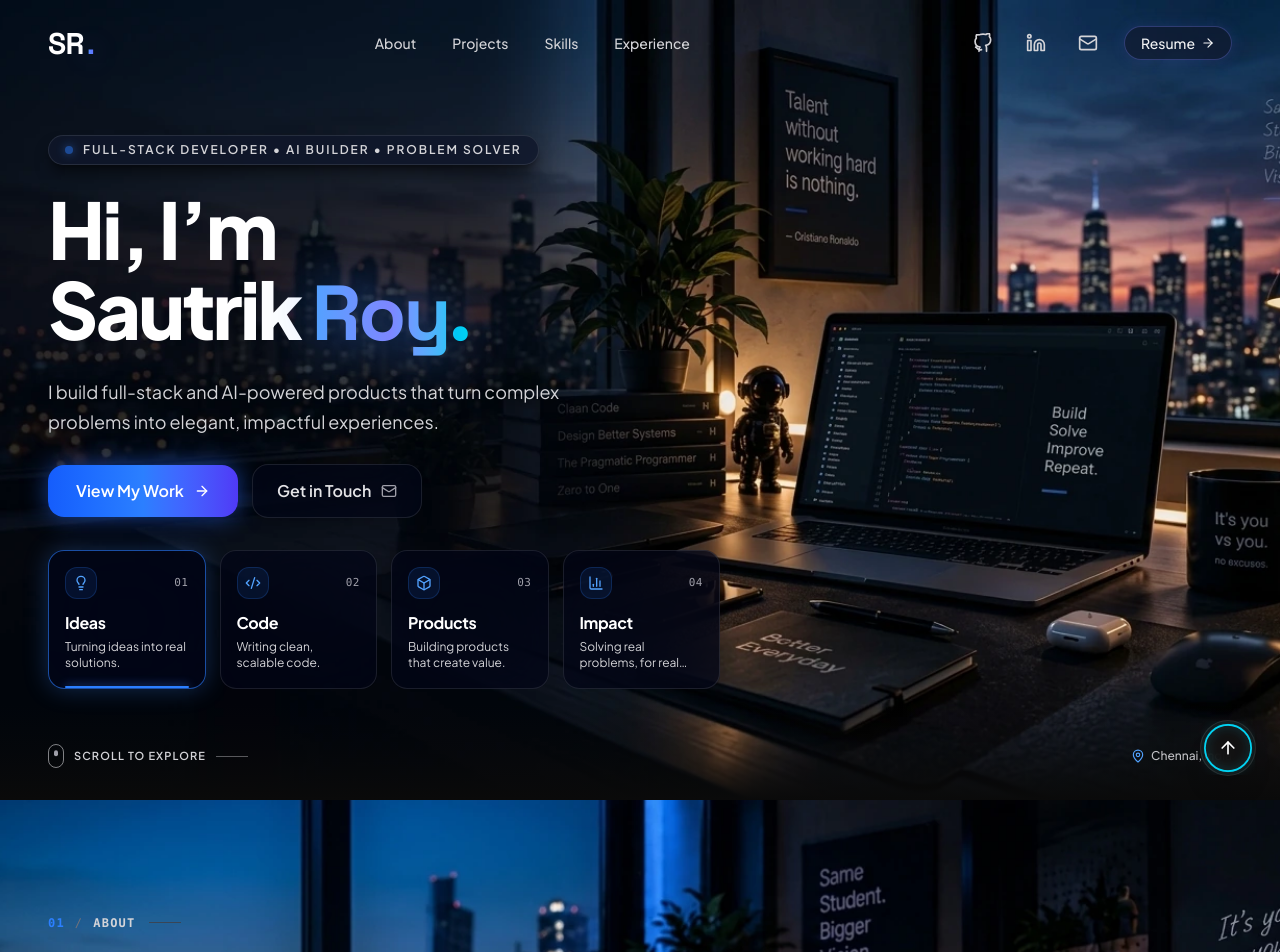
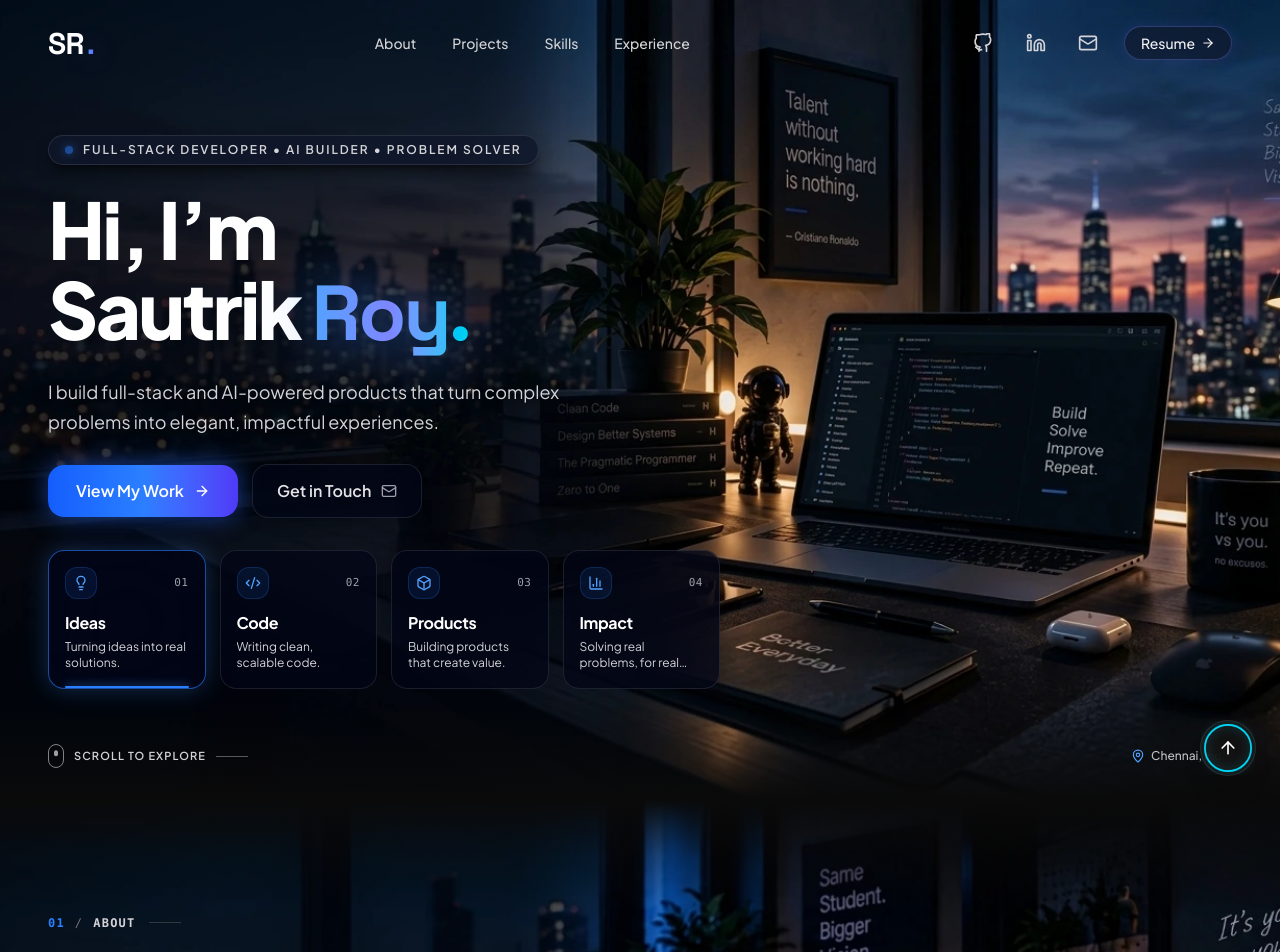
Before and after one commit to sautrikroy17/Personal-Portolio, a React (Vite) app: page / in a window 1280 px wide. Shown: the top 952 px of the page. Built offline with nearby package versions, Linux system fonts and the light colour scheme.

Commit message:
Blend About section with matching dark left side and smooth vertical transitions

```diff
--- a/src/components/sections/About.jsx
+++ b/src/components/sections/About.jsx
@@ -71,7 +71,8 @@ export default function About() {
           className="w-full h-full object-cover object-center opacity-100"
         />
 
-        {/* Soft bottom edge blend into the next section */}
+        {/* Soft top and bottom edge blends for seamless transition between sections */}
+        <div className="absolute top-0 inset-x-0 h-28 bg-gradient-to-b from-zinc-950 via-zinc-950/40 to-transparent pointer-events-none" />
         <div className="absolute bottom-0 inset-x-0 h-24 bg-gradient-to-t from-zinc-950 via-zinc-950/40 to-transparent pointer-events-none" />
       </div>
 
```
Also changed, not shown: public/about-workspace.jpg, public/about-workspace.webp.
